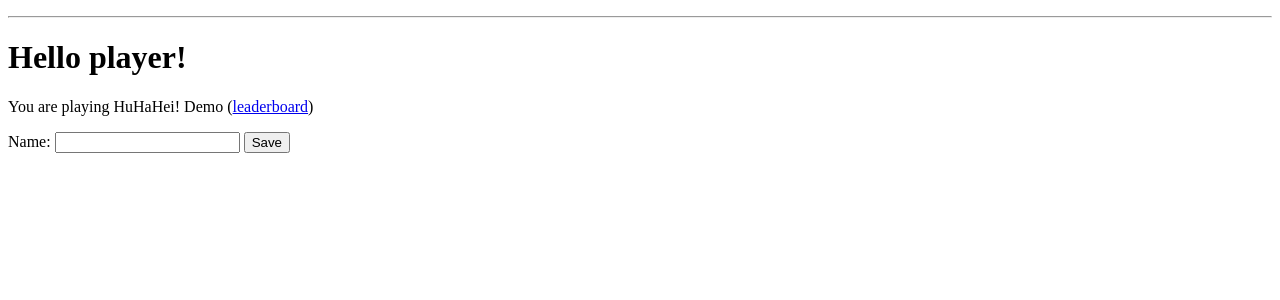
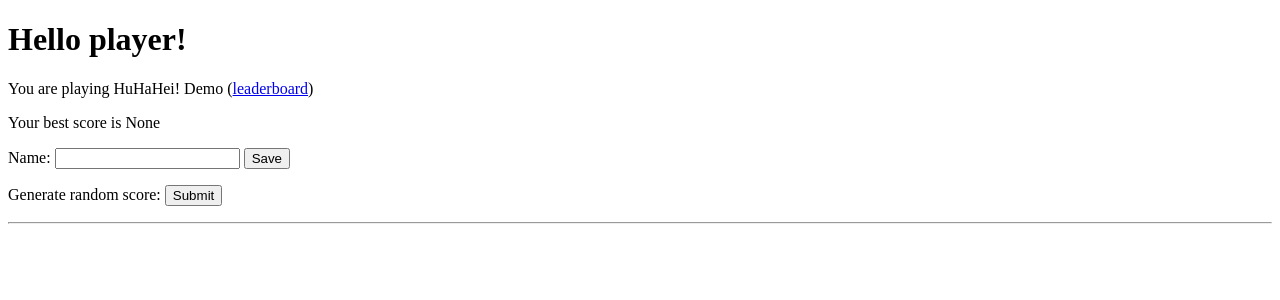
Before and after one commit to sarisko/huhahei, a Django app: page /games/44f5c1d5-81a6-436e-9b52-1d0f160877c4/play/ in a window 1280 px wide. Shown: the top 300 px of the page. Run offline with Django 4.2, Linux system fonts and the light colour scheme; data comes from the database, SQL or seed files in the repository; some libraries are stand-ins or nearby versions.

Commit message:
Simulating score

```diff
--- a/huhahei/urls.py
+++ b/huhahei/urls.py
@@ -28,6 +28,7 @@
     path('games/<uuid:game_id>/board/', views.leaderboard, name='board'),
     path('games/<uuid:game_id>/play/', views.play, name='play'),
     path('games/<uuid:game_id>/update-name/', views.update_name, name='update-name'),
+    path('games/<uuid:game_id>/submit/', views.submit, name='submit'),
 
     # Convenience redirect
     # Depends on junction-fixture.json
--- a/mainapp/templates/huhahei/play.html
+++ b/mainapp/templates/huhahei/play.html
@@ -3,12 +3,15 @@
 {% block title %}Game{% endblock %}
 
 {% block content %}
-<ul id="messages"></ul>
-<hr/>
 <h1>Hello player!</h1>
+
 <p>
     You are playing {{ game.title}}
     (<a href="{% url 'board' game_id=game.id %}">leaderboard</a>)
+</p>
+
+<p>
+    Your best score is <span id="top_score">{{ player.top_score }}</span>
 </p>
 
 <form >
@@ -23,4 +26,19 @@
     >Save</button>
 </form>
 
+<p>
+    {% csrf_token %}
+    Generate random score:
+    <button
+        hx-post="{% url 'submit' game_id=game.id %}"
+        hx-include="closest p"
+        hx-target="#messages"
+        hx-swap="afterbegin"
+    >Submit</button>
+</p>
+
+<hr/>
+
+<ul id="messages"></ul>
+
 {% endblock %}
--- a/mainapp/templates/huhahei/play_msgs.html
+++ b/mainapp/templates/huhahei/play_msgs.html
@@ -4,3 +4,6 @@
     <span onclick="this.parentNode.remove(); return false;">[dismiss]</span>
 </li>
 {% endfor %}
+{% if top_score != None %}
+    <span id="top_score" hx-swap-oob="true">{{ top_score }}</span>
+{% endif %}
--- a/mainapp/views.py
+++ b/mainapp/views.py
@@ -1,4 +1,5 @@
 import functools
+import random
 import uuid
 
 from django.http import HttpResponse, HttpResponseBadRequest
@@ -73,3 +74,22 @@
             {'text': f'Your name has been updated to "{player.name}"'}
         ]
     })
+
+
+@_manage_player
+def submit(request, game, player):
+    messages = []
+
+    # simulate score
+    score = sum([random.randint(0, 100) for _ in range(10)])
+    messages.append({'text': f'Your score is {score}'})
+
+    if score > (player.top_score or 0):
+        player.top_score = score
+        player.save()
+        messages.append({'text': f'Congratulations! This is your new best score.'})
+
+    return render(request, 'huhahei/play_msgs.html', {
+        'msgs': reversed(messages),
+        'top_score': player.top_score
+    })
```
